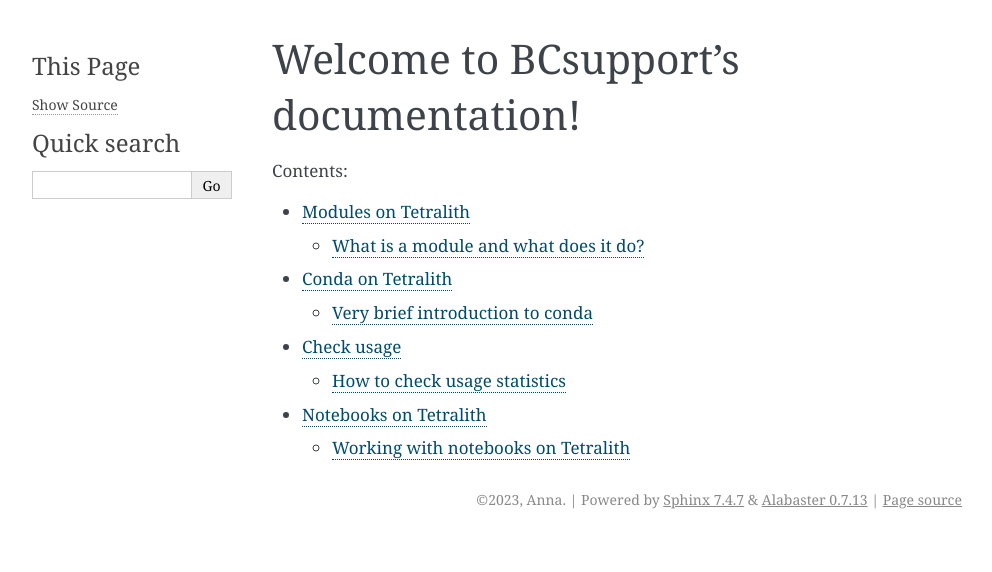
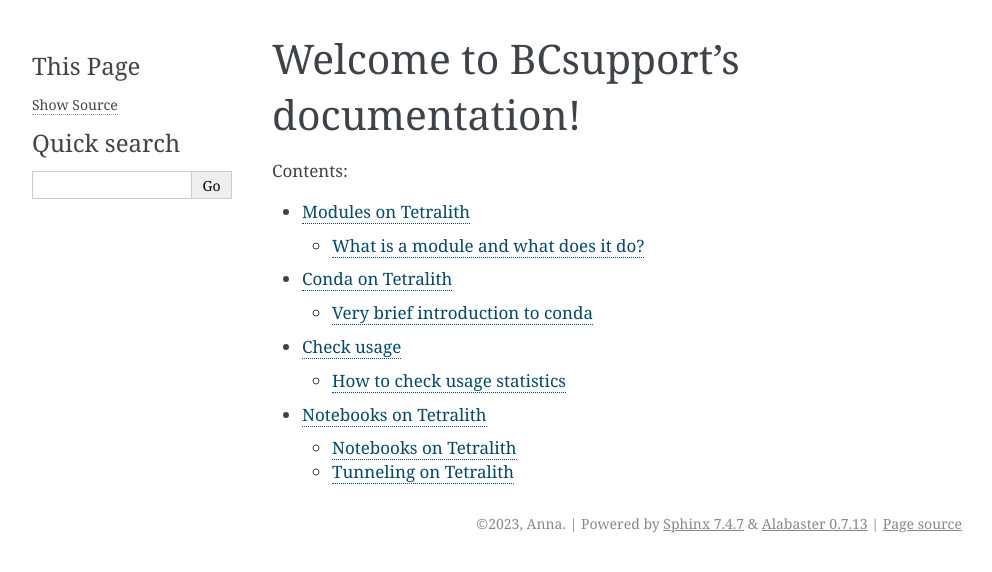
Before and after one commit to annlew/BCsupport, a Sphinx documentation site: the page built from doc/index.rst, in a window 1280 px wide. Shown: the top 572 px of the page, without its empty margins (148-1140 px from the left). Built offline with Sphinx 7.4.7, drawn with Linux system fonts in a browser that asks for light colours; part of the change alters nothing that is shown.

```diff
--- a/doc/index.rst
+++ b/doc/index.rst
@@ -13,4 +13,4 @@ Welcome to BCsupport's documentation!
    modules.md
    conda.md
    usage_stats.md
-   notebooks/notebook_options.rst
+   notebooks/notebooks.rst
--- a/doc/notebooks/notebooks_tetralith.rst
+++ b/doc/notebooks/notebooks.rst
@@ -1,4 +1,4 @@
-.. _notebooks_tetralith:
+.. _notebooks:
 
 Notebooks on Tetralith
 ====================
```
